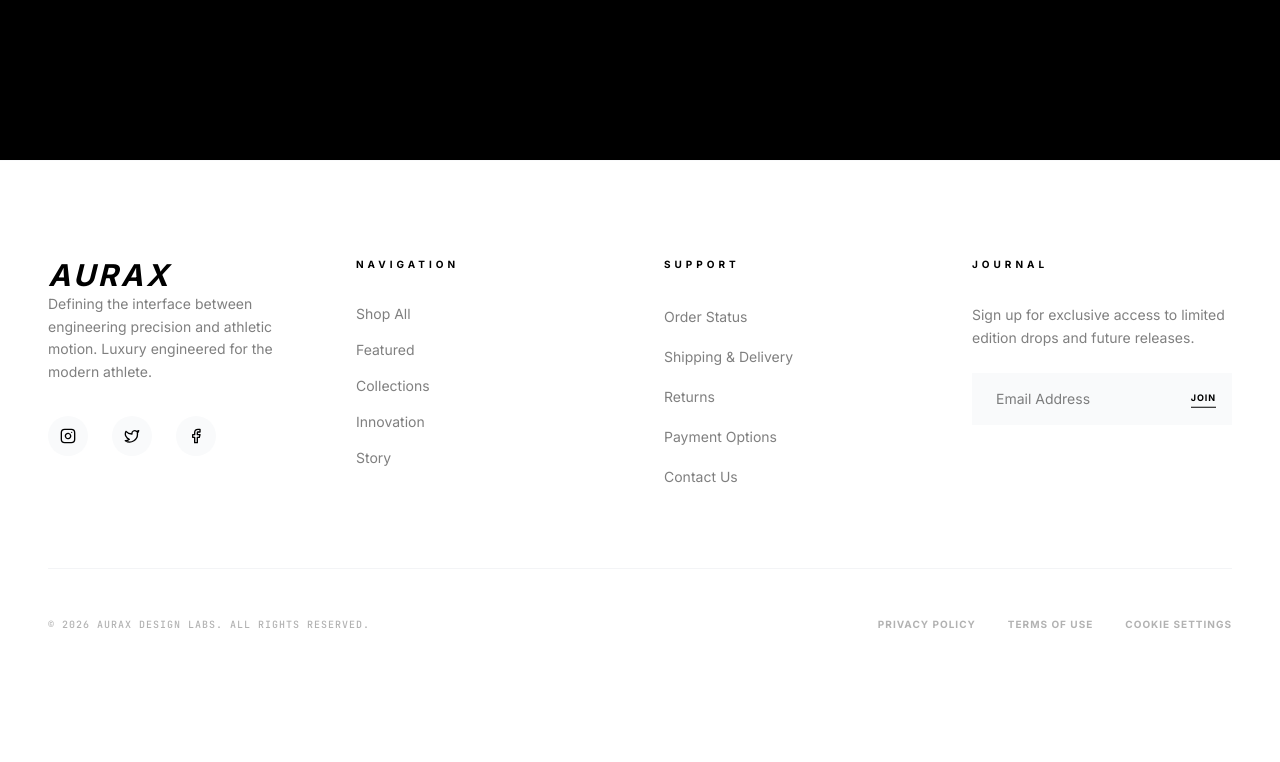
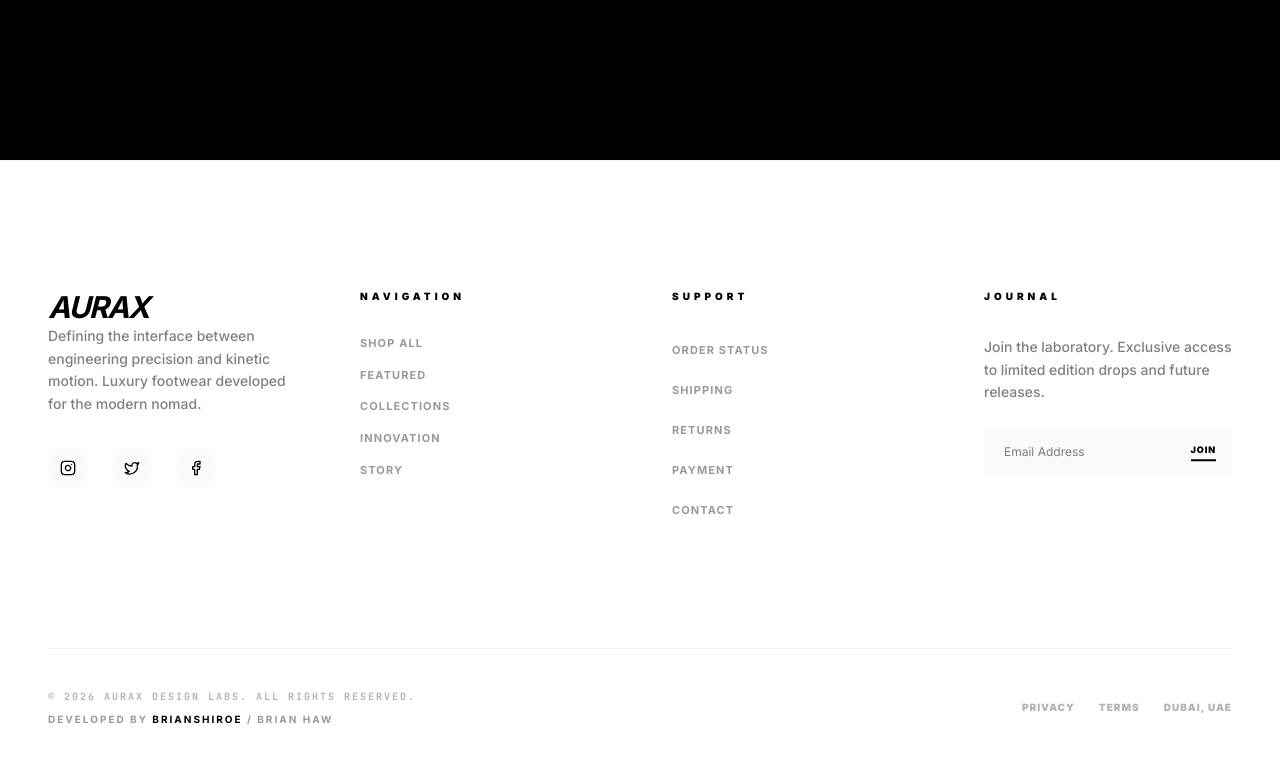
Before and after one commit to BrianShiroe/aurax-luxury-footwear-landing-page, a React (Vite) app: page / in a window 1280 px wide. Shown: the part 4833-5595 px from the top of the page. Before the commit the page ends 5529 px from the top, so only its background shows below. Built offline with nearby package versions, Linux system fonts and the light colour scheme.

Commit message:
[update] footer: content

```diff
--- a/src/components/layout/Footer.tsx
+++ b/src/components/layout/Footer.tsx
@@ -4,29 +4,28 @@ import { Instagram, Twitter, Facebook, ArrowUpRight } from 'lucide-react';
 
 export const Footer: React.FC = () => {
   return (
-    <footer className="bg-white pt-24 pb-16 px-6 md:px-12 border-t border-gray-50">
+    <footer className="bg-white pt-20 md:pt-32 pb-10 px-6 md:px-12 border-t border-gray-100">
       <div className="max-w-screen-2xl mx-auto">
-        <div className="grid grid-cols-1 sm:grid-cols-2 lg:grid-cols-4 gap-12 mb-20">
-          <div className="space-y-8">
-            <Link to="/" className="text-3xl font-bold tracking-widest italic cursor-pointer">AURAX</Link>
-            <p className="text-black/50 text-sm leading-relaxed max-w-xs">
-              Defining the interface between engineering precision and athletic motion. Luxury engineered for the modern athlete.
+        <div className="grid grid-cols-1 sm:grid-cols-2 lg:grid-cols-4 gap-12 md:gap-16 mb-20 md:mb-32">
+
+          {/* Brand Info */}
+          <div className="space-y-6 md:space-y-8">
+            <Link to="/" className="text-2xl md:text-3xl font-bold tracking-tighter italic cursor-pointer">AURAX</Link>
+            <p className="text-black/50 text-xs md:text-sm leading-relaxed max-w-xs font-medium">
+              Defining the interface between engineering precision and kinetic motion. Luxury footwear developed for the modern nomad.
             </p>
-            <div className="flex gap-6">
-              <a href="#" className="p-3 bg-gray-50 rounded-full hover:bg-black hover:text-white transition-all duration-300">
-                <Instagram className="w-4 h-4" />
-              </a>
-              <a href="#" className="p-3 bg-gray-50 rounded-full hover:bg-black hover:text-white transition-all duration-300">
-                <Twitter className="w-4 h-4" />
-              </a>
-              <a href="#" className="p-3 bg-gray-50 rounded-full hover:bg-black hover:text-white transition-all duration-300">
-                <Facebook className="w-4 h-4" />
-              </a>
+            <div className="flex gap-4 md:gap-6">
+              {[Instagram, Twitter, Facebook].map((Icon, i) => (
+                <a key={i} href="#" className="p-3 bg-gray-50 rounded-full hover:bg-black hover:text-white transition-all duration-500">
+                  <Icon className="w-4 h-4" />
+                </a>
+              ))}
             </div>
           </div>
 
+          {/* Navigation */}
           <div>
-            <h3 className="text-[10px] uppercase tracking-[0.4em] font-bold text-black mb-8">Navigation</h3>
+            <h3 className="text-[10px] uppercase tracking-[0.4em] font-black text-black mb-6 md:mb-8">Navigation</h3>
             <ul className="space-y-4">
               {[
                 { name: 'Shop All', path: '/shop' },
@@ -38,22 +37,23 @@ export const Footer: React.FC = () => {
                 <li key={item.name}>
                   <Link
                     to={item.path}
-                    className="text-black/50 hover:text-black text-sm flex items-center group transition-colors cursor-pointer"
+                    className="text-black/40 hover:text-black text-sm flex items-center group transition-colors cursor-pointer font-bold uppercase tracking-widest text-[11px]"
                   >
                     {item.name}
-                    <ArrowUpRight className="w-3 h-3 ml-2 opacity-0 group-hover:opacity-100 transition-all -translate-y-1 group-hover:translate-y-0" />
+                    <ArrowUpRight className="w-3 h-3 ml-2 opacity-0 group-hover:opacity-100 transition-all -translate-y-0.5 group-hover:translate-y-0" />
                   </Link>
                 </li>
               ))}
             </ul>
           </div>
 
+          {/* Support */}
           <div>
-            <h3 className="text-[10px] uppercase tracking-[0.4em] font-bold text-black mb-8">Support</h3>
+            <h3 className="text-[10px] uppercase tracking-[0.4em] font-black text-black mb-6 md:mb-8">Support</h3>
             <ul className="space-y-4">
-              {['Order Status', 'Shipping & Delivery', 'Returns', 'Payment Options', 'Contact Us'].map(item => (
+              {['Order Status', 'Shipping', 'Returns', 'Payment', 'Contact'].map(item => (
                 <li key={item}>
-                  <a href="#" className="text-black/50 hover:text-black text-sm transition-colors">
+                  <a href="#" className="text-black/40 hover:text-black text-[11px] font-bold uppercase tracking-widest transition-colors">
                     {item}
                   </a>
                 </li>
@@ -61,20 +61,21 @@ export const Footer: React.FC = () => {
             </ul>
           </div>
 
+          {/* Journal Signup */}
           <div>
-            <h3 className="text-[10px] uppercase tracking-[0.4em] font-bold text-black mb-8">Journal</h3>
-            <p className="text-sm text-black/50 mb-6 leading-relaxed">
-              Sign up for exclusive access to limited edition drops and future releases.
+            <h3 className="text-[10px] uppercase tracking-[0.4em] font-black text-black mb-6 md:mb-8">Journal</h3>
+            <p className="text-xs md:text-sm text-black/50 mb-6 leading-relaxed font-medium">
+              Join the laboratory. Exclusive access to limited edition drops and future releases.
             </p>
             <form className="relative group">
               <input
                 type="email"
                 placeholder="Email Address"
-                className="w-full bg-gray-50 border-none px-6 py-4 text-sm focus:ring-1 focus:ring-black transition-all outline-none"
+                className="w-full bg-gray-50 border-none px-5 py-4 text-xs focus:ring-1 focus:ring-black transition-all outline-none rounded-none"
               />
               <button
                 type="submit"
-                className="absolute right-4 top-1/2 -translate-y-1/2 text-[9px] uppercase font-bold tracking-widest border-b border-black h-fit pb-0.5 hover:italic transition-all"
+                className="absolute right-4 top-1/2 -translate-y-1/2 text-[9px] uppercase font-black tracking-widest border-b-2 border-black h-fit pb-0.5 hover:italic transition-all"
               >
                 Join
               </button>
@@ -82,14 +83,23 @@ export const Footer: React.FC = () => {
           </div>
         </div>
 
-        <div className="pt-12 border-t border-gray-100 flex flex-col md:flex-row justify-between items-center gap-8">
-          <p className="text-[10px] uppercase tracking-widest text-black/30 font-medium font-mono">
-            © 2026 AURAX DESIGN LABS. ALL RIGHTS RESERVED.
-          </p>
-          <div className="flex gap-8 text-[10px] uppercase tracking-widest font-bold">
-            <a href="#" className="hover:text-black text-black/30 transition-colors">Privacy Policy</a>
-            <a href="#" className="hover:text-black text-black/30 transition-colors">Terms of Use</a>
-            <a href="#" className="hover:text-black text-black/30 transition-colors">Cookie Settings</a>
+        {/* Bottom Bar & Credits */}
+        <div className="pt-10 border-t border-black/5 flex flex-col gap-10">
+          <div className="flex flex-col md:flex-row justify-between items-start md:items-center gap-6">
+            <div className="space-y-2">
+              <p className="text-[9px] md:text-[10px] uppercase tracking-[0.2em] text-black/30 font-bold font-mono">
+                © 2026 AURAX DESIGN LABS. ALL RIGHTS RESERVED.
+              </p>
+              <p className="text-[9px] md:text-[10px] uppercase tracking-[0.2em] text-black/40 font-bold">
+                Developed by <a href="https://github.com/brianshiroe" className="text-black hover:italic transition-all">brianshiroe</a> / Brian Haw
+              </p>
+            </div>
+
+            <div className="flex flex-wrap gap-x-6 gap-y-3 text-[9px] md:text-[10px] uppercase tracking-widest font-black">
+              <a href="#" className="hover:text-black text-black/30 transition-colors">Privacy</a>
+              <a href="#" className="hover:text-black text-black/30 transition-colors">Terms</a>
+              <a href="#" className="hover:text-black text-black/30 transition-colors">Dubai, UAE</a>
+            </div>
           </div>
         </div>
       </div>
```
